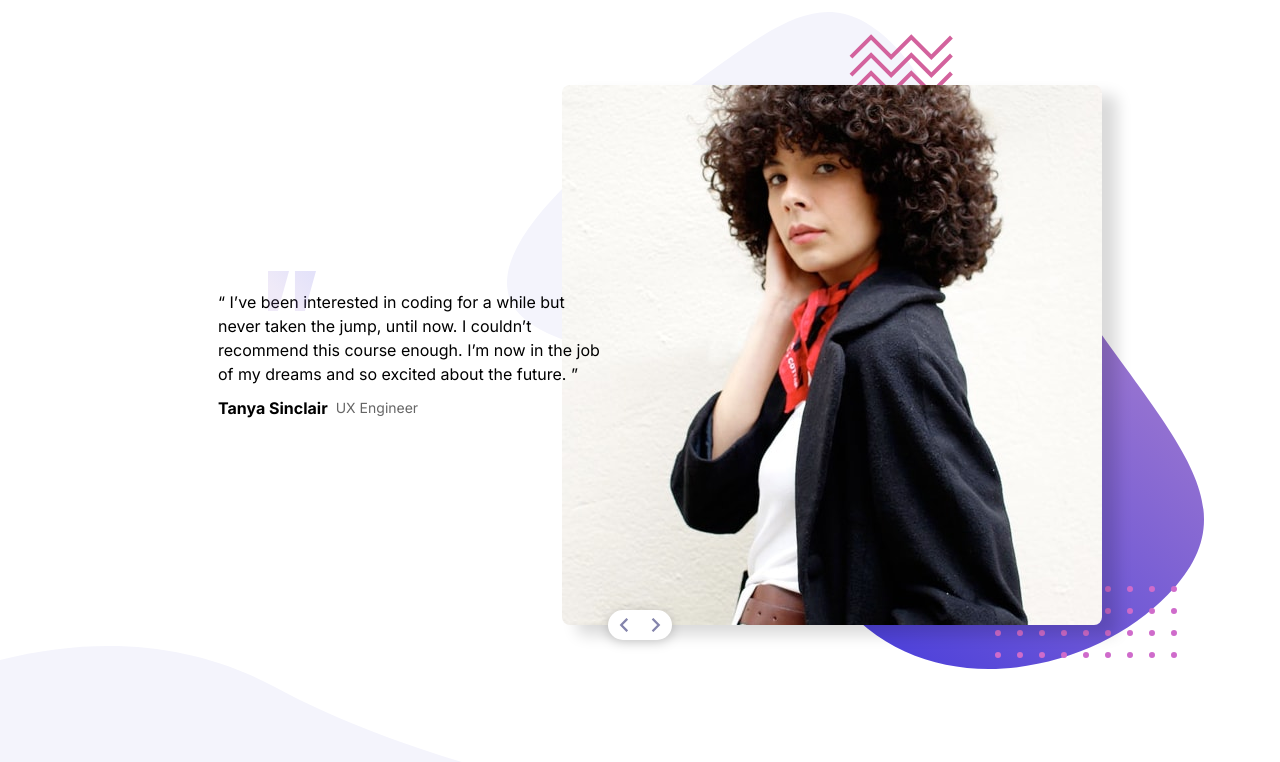
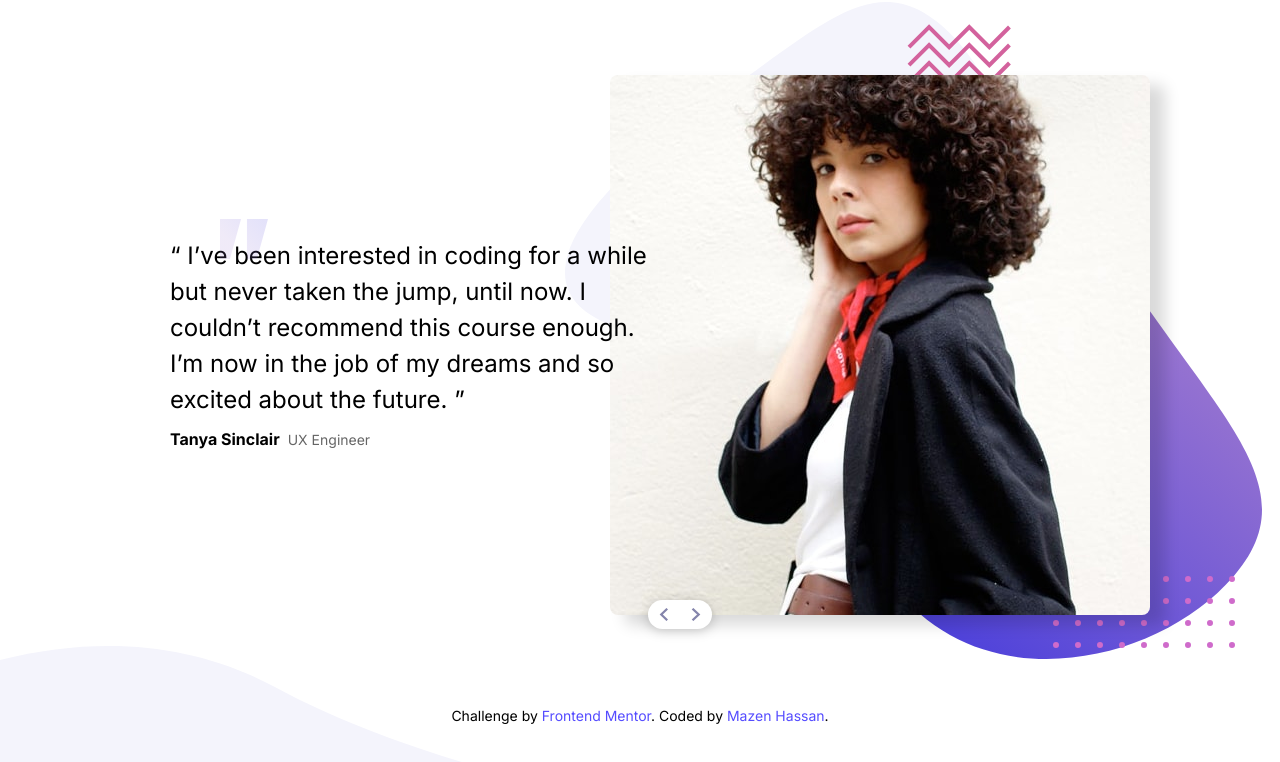
Before and after one commit to Mazz100/Coding-bootcamp-testimonial-slider, a React (Vite) app: page / in a window 1280 px wide. Shown: the top 762 px of the page. Built offline with nearby package versions, Linux system fonts and the light colour scheme.

Commit message:
Style update and README.md

```diff
--- a/src/App.jsx
+++ b/src/App.jsx
@@ -8,7 +8,21 @@ function App() {
         <TestimonialCarousel />
       </main>
 
-      <footer></footer>
+      <footer className="attribution">
+        Challenge by{" "}
+        <a
+          className="footer-links"
+          href="https://www.frontendmentor.io?ref=challenge"
+          target="_blank"
+        >
+          Frontend Mentor
+        </a>
+        . Coded by{" "}
+        <a className="footer-links" href="https://github.com/Mazz100">
+          Mazen Hassan
+        </a>
+        .
+      </footer>
     </>
   );
 }
--- a/src/styles/style.css
+++ b/src/styles/style.css
@@ -104,6 +104,9 @@ body {
 main {
   position: relative;
   max-width: 23rem;
+  display: grid;
+  place-content: center;
+  place-items: center;
 }
 
 .carousel-wrapper {
@@ -130,6 +133,7 @@ main {
   position: absolute;
   z-index: -1;
   top: calc(0% - 30px);
+  max-width: 21rem;
 }
 .pattern-bg img {
   width: 100%;
@@ -228,6 +232,23 @@ main {
   opacity: 0.6;
 }
 
+.attribution {
+  display: block;
+  text-align: center;
+  font-size: 0.875rem;
+}
+
+.footer-links {
+  color: hsl(243, 100%, 65%);
+  text-decoration: none;
+}
+
+.footer-links:hover {
+  text-decoration-line: underline;
+  text-decoration-color: black;
+  text-decoration-thickness: 2px;
+}
+
 @media (min-width: 48rem) {
   .carousel-wrapper {
     grid-template-rows: repeat(5, 1fr);
@@ -244,7 +265,7 @@ main {
   }
   .pattern-bg {
     max-width: 30rem;
-    top: calc(0% - 40px);
+    top: calc(0% - 45px);
   }
 }
 @media (min-width: 80rem) {
@@ -272,12 +293,15 @@ main {
   .button-controls {
     grid-area: 6/1/8/2;
     margin-bottom: 0;
+    transform: translateX(40px);
   }
   .figure-wrapper {
     margin: 0;
     padding: 0;
-    max-width: 24rem;
+    max-width: 30rem;
     transform: translateX(40px);
+    text-align: left;
+    font-size: 1.5rem;
   }
   .figure-wrapper .quotes-image {
     left: calc(0% + 50px);
@@ -294,5 +318,6 @@ main {
     align-items: center;
     gap: 0.5em;
     width: 100%;
+    font-size: 1rem;
   }
 }/*# sourceMappingURL=style.css.map */
--- a/src/styles/style.scss
+++ b/src/styles/style.scss
@@ -20,6 +20,9 @@ body {
 main {
   position: relative;
   max-width: 23rem;
+  display: grid;
+  place-content: center;
+  place-items: center;
 }
 
 .carousel-wrapper {
@@ -32,6 +35,7 @@ main {
 
 .testimonial-container {
   @include flex(column, center, center);
+
   grid-area: 1/1/3/2;
 }
 
@@ -44,6 +48,7 @@ main {
   position: absolute;
   z-index: -1;
   top: calc(0% - 30px);
+  max-width: 21rem;
 
   img {
     width: 100%;
@@ -150,6 +155,24 @@ main {
   }
 }
 
+.attribution {
+  display: block;
+  text-align: center;
+  font-size: 0.875rem;
+}
+
+.footer-links {
+  color: hsl(243, 100%, 65%);
+  //transition: color 100ms ease, opacity 100ms ease;
+  text-decoration: none;
+}
+
+.footer-links:hover {
+  text-decoration-line: underline;
+  text-decoration-color: black;
+  text-decoration-thickness: 2px;
+}
+
 //Tablet breakpoint - 768px
 @media (min-width: 48rem) {
   .carousel-wrapper {
@@ -174,7 +197,7 @@ main {
 
   .pattern-bg {
     max-width: 30rem;
-    top: calc(0% - 40px);
+    top: calc(0% - 45px);
   }
 }
 
@@ -206,14 +229,16 @@ main {
   .button-controls {
     grid-area: 6/1/8/2;
     margin-bottom: 0;
-    //margin-top: 3.2rem;
+    transform: translateX(40px);
   }
 
   .figure-wrapper {
     margin: 0;
     padding: 0;
-    max-width: 24rem;
+    max-width: 30rem;
     transform: translateX(40px);
+    text-align: left;
+    font-size: 1.5rem;
 
     .quotes-image {
       left: calc(0% + 50px);
@@ -229,6 +254,7 @@ main {
       @include flex(row, center, start);
       gap: 0.5em;
       width: 100%;
+      font-size: 1rem;
     }
   }
 }
```
Also changed, not shown: Alternate-index.html (deleted, +0 -38 lines), 2 other files (tests, documents, lock files or other folders).
